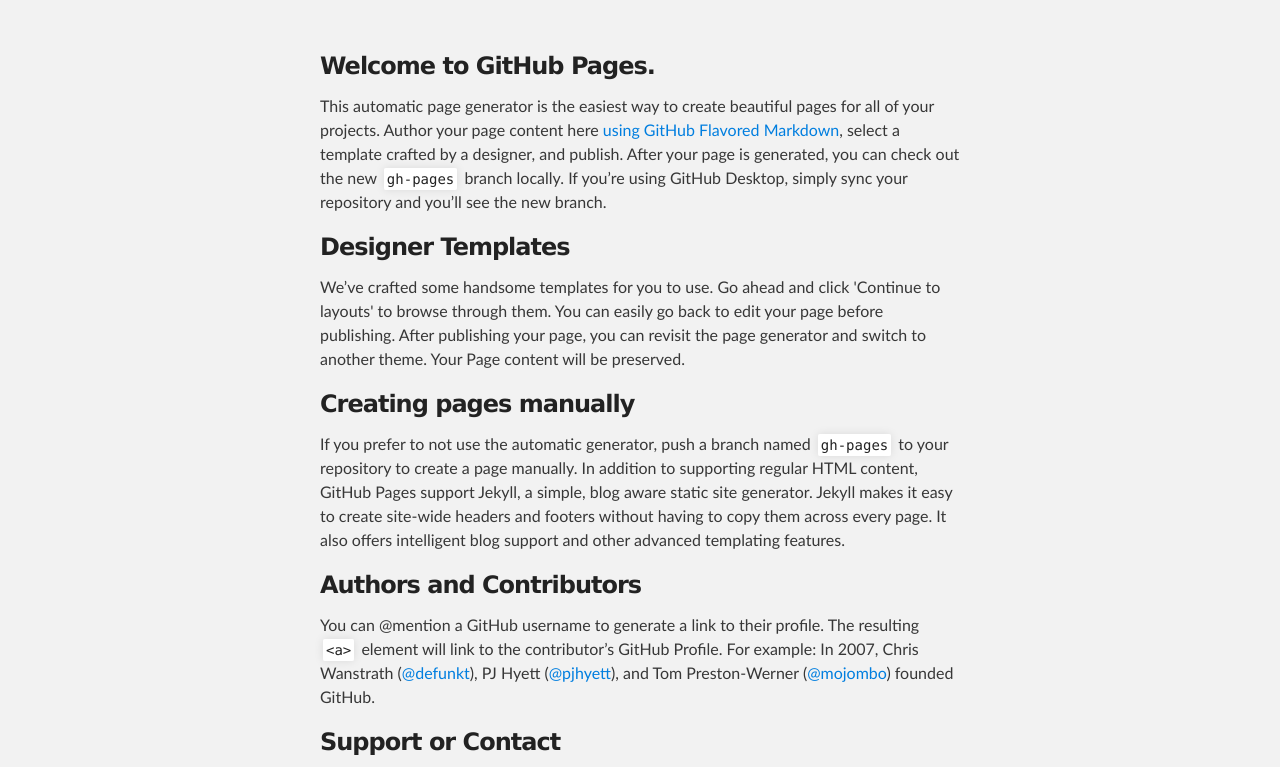
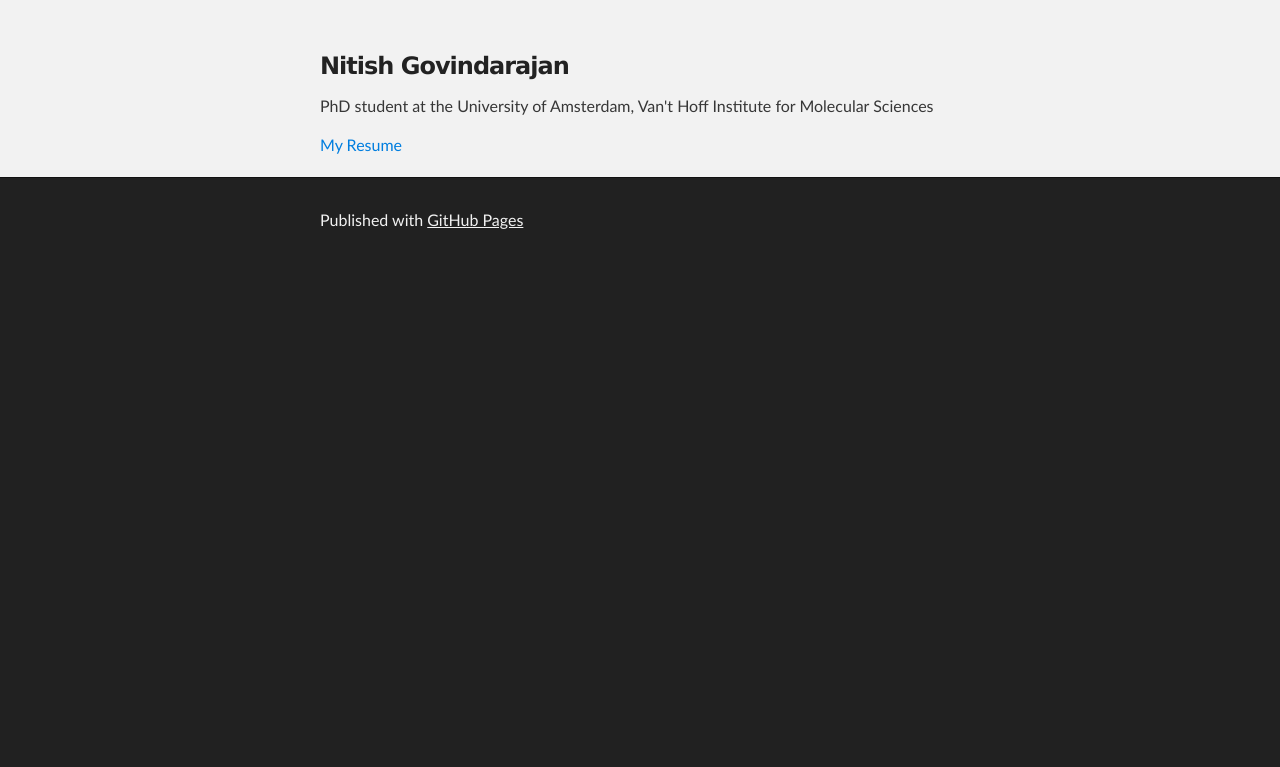
Before and after one commit to nitishg91/nitishg91.github.io, a plain HTML site: page index.html in a window 1280 px wide. Shown: the part 176-943 px from the top of the page. After the commit the page ends 800 px from the top, so only its background shows below. Drawn offline with Linux system fonts and the light colour scheme.

Commit message:
index.html

```diff
--- a/index.html
+++ b/index.html
@@ -27,30 +27,9 @@
     <!-- MAIN CONTENT -->
     <div id="main_content_wrap" class="outer">
       <section id="main_content" class="inner">
-        <h3>
-<a id="welcome-to-github-pages" class="anchor" href="#welcome-to-github-pages" aria-hidden="true"><span aria-hidden="true" class="octicon octicon-link"></span></a>Welcome to GitHub Pages.</h3>
-
-<p>This automatic page generator is the easiest way to create beautiful pages for all of your projects. Author your page content here <a href="https://guides.github.com/features/mastering-markdown/">using GitHub Flavored Markdown</a>, select a template crafted by a designer, and publish. After your page is generated, you can check out the new <code>gh-pages</code> branch locally. If you’re using GitHub Desktop, simply sync your repository and you’ll see the new branch.</p>
-
-<h3>
-<a id="designer-templates" class="anchor" href="#designer-templates" aria-hidden="true"><span aria-hidden="true" class="octicon octicon-link"></span></a>Designer Templates</h3>
-
-<p>We’ve crafted some handsome templates for you to use. Go ahead and click 'Continue to layouts' to browse through them. You can easily go back to edit your page before publishing. After publishing your page, you can revisit the page generator and switch to another theme. Your Page content will be preserved.</p>
-
-<h3>
-<a id="creating-pages-manually" class="anchor" href="#creating-pages-manually" aria-hidden="true"><span aria-hidden="true" class="octicon octicon-link"></span></a>Creating pages manually</h3>
-
-<p>If you prefer to not use the automatic generator, push a branch named <code>gh-pages</code> to your repository to create a page manually. In addition to supporting regular HTML content, GitHub Pages support Jekyll, a simple, blog aware static site generator. Jekyll makes it easy to create site-wide headers and footers without having to copy them across every page. It also offers intelligent blog support and other advanced templating features.</p>
-
-<h3>
-<a id="authors-and-contributors" class="anchor" href="#authors-and-contributors" aria-hidden="true"><span aria-hidden="true" class="octicon octicon-link"></span></a>Authors and Contributors</h3>
-
-<p>You can @mention a GitHub username to generate a link to their profile. The resulting <code>&lt;a&gt;</code> element will link to the contributor’s GitHub Profile. For example: In 2007, Chris Wanstrath (<a href="https://github.com/defunkt" class="user-mention">@defunkt</a>), PJ Hyett (<a href="https://github.com/pjhyett" class="user-mention">@pjhyett</a>), and Tom Preston-Werner (<a href="https://github.com/mojombo" class="user-mention">@mojombo</a>) founded GitHub.</p>
-
-<h3>
-<a id="support-or-contact" class="anchor" href="#support-or-contact" aria-hidden="true"><span aria-hidden="true" class="octicon octicon-link"></span></a>Support or Contact</h3>
-
-<p>Having trouble with Pages? Check out our <a href="https://help.github.com/pages">documentation</a> or <a href="https://github.com/contact">contact support</a> and we’ll help you sort it out.</p>
+        <h3> Nitish Govindarajan </h3>
+        <p>PhD student at the University of Amsterdam, Van't Hoff Institute for Molecular Sciences</p>
+        <a href="https://drive.google.com/file/d/0B4tSRA714tyUT3RHaXg1bWlhLVE/view" target="_blank"> My Resume </a>
       </section>
     </div>
 
```
